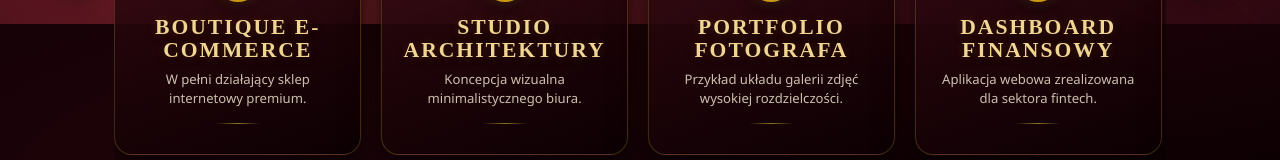
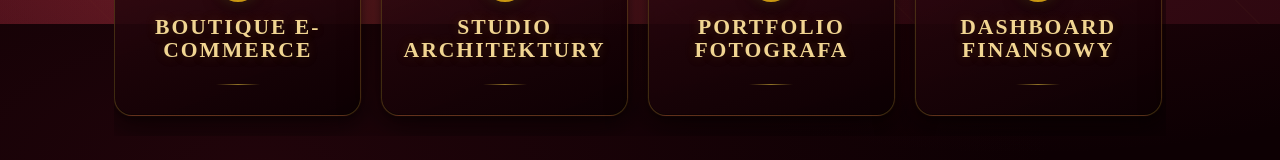
Before and after one commit to KlaraQueen/klara-queen, a React (Create React App) app: page / in a window 1280 px wide. Shown: the part 776-936 px from the top of the page. Built offline with nearby package versions, Linux system fonts and the light colour scheme.

Commit message:
Modyfikacja kart portfolio

```diff
--- a/src/data/portfolioData.js
+++ b/src/data/portfolioData.js
@@ -20,7 +20,6 @@ export const portfolioData = [
     id: 2,
     type: "example", //  przykład projektu z mojego folderu
     title: "Studio Architektury",
-    description: "Koncepcja wizualna minimalistycznego biura.",
     image: p2,
     icon: FaBuilding,
   },
@@ -28,7 +27,6 @@ export const portfolioData = [
     id: 3,
     type: "example",
     title: "Portfolio Fotografa",
-    description: "Przykład układu galerii zdjęć wysokiej rozdzielczości.",
     image: p3,
     icon: FaCamera,
   },
@@ -37,7 +35,6 @@ export const portfolioData = [
     type: "link",
     url: "https://moja-inna-strona.pl",
     title: "Dashboard Finansowy",
-    description: "Aplikacja webowa zrealizowana dla sektora fintech.",
     image: p4,
     icon: FaChartLine,
   },
@@ -45,7 +42,6 @@ export const portfolioData = [
     id: 5,
     type: "example",
     title: "Projekt Specjalny",
-    description: "Przykład projektu specjalnego z mojego portfolio.",
     image: p5,
     icon: FaGem,
   },
@@ -53,7 +49,6 @@ export const portfolioData = [
     id: 6,
     type: "example",
     title: "Projekt Specjalny 2",
-    description: "Kolejny przykład projektu specjalnego z mojego portfolio.",
     image: p6,
     icon: FaGem,
   },
--- a/src/pages/Home/Portfolio/ProjectCard/index.js
+++ b/src/pages/Home/Portfolio/ProjectCard/index.js
@@ -20,7 +20,6 @@ function ProjectCard({ project }) {
       </S.IconCircle>
 
       <S.ProjectTitle>{title}</S.ProjectTitle>
-      <S.ProjectDescription>{description}</S.ProjectDescription>
 
       <S.GoldLine />
     </S.CardContainer>
```
